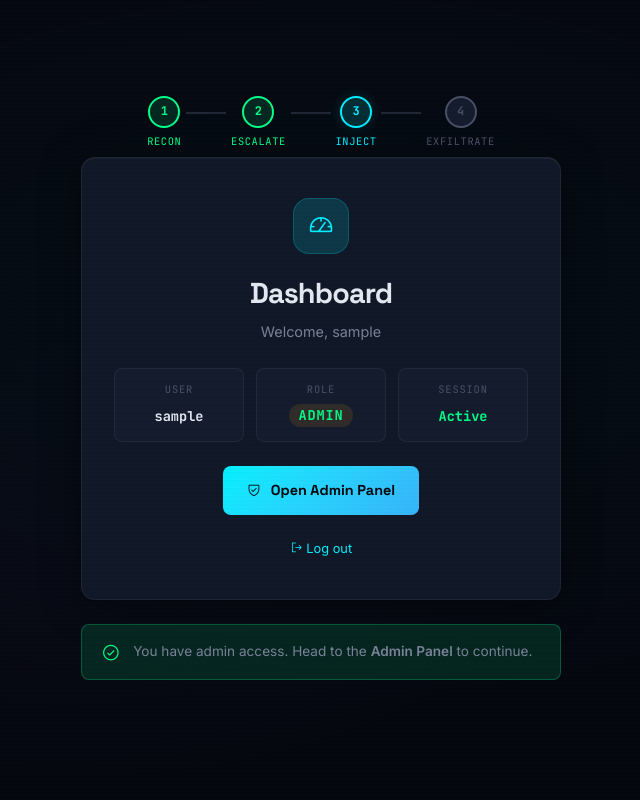
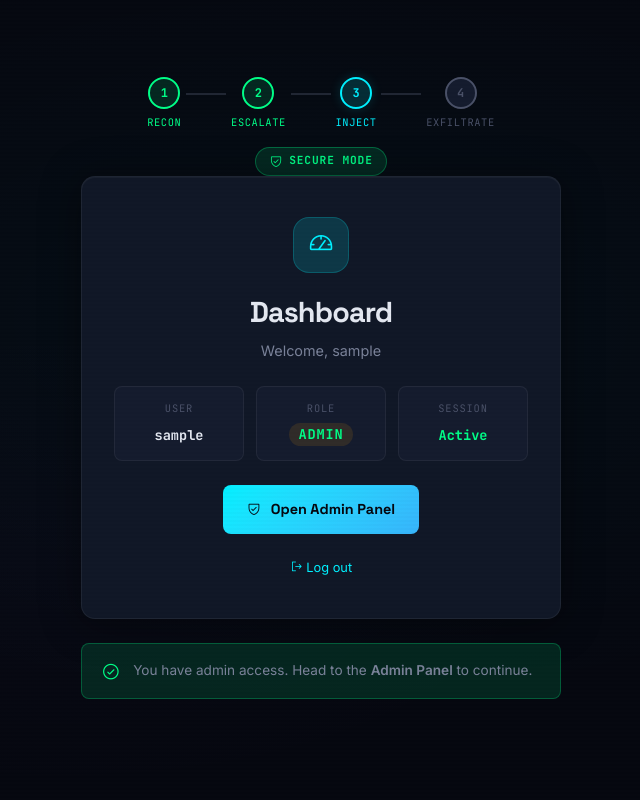
Before and after one commit to saffi907/A465-Peer-Learning-Programming_C, a Flask app: page /dashboard in a window 1280 px wide. Shown: the whole page, without its empty margins (319-959 px from the left). Run offline with Flask 3, Linux system fonts and the light colour scheme; the visitor is signed in with stand-in values (Sample User, id 1); some libraries are stand-ins or nearby versions.

Commit message:
add mode badge and secure script loading logic

```diff
--- a/templates/base.html
+++ b/templates/base.html
@@ -13,7 +13,11 @@
     <link rel="stylesheet" href="https://unpkg.com/@phosphor-icons/web@2.0.3/src/regular/style.css">
 
     <link rel="stylesheet" href="{{ url_for('static', filename='style.css') }}">
+    {% if secure_mode %}
+    <script src="{{ url_for('static', filename='app.secure.js') }}" defer></script>
+    {% else %}
     <script src="{{ url_for('static', filename='app.js') }}" defer></script>
+    {% endif %}
 </head>
 
 <body>
@@ -43,6 +47,15 @@
             </div>
         </div>
 
+        <!-- Mode Badge -->
+        <div class="mode-badge {% if secure_mode %}mode-secure{% else %}mode-vuln{% endif %}">
+            {% if secure_mode %}
+            <i class="ph ph-shield-check"></i> SECURE MODE
+            {% else %}
+            <i class="ph ph-warning"></i> VULNERABLE MODE
+            {% endif %}
+        </div>
+
         <!-- Flash Messages -->
         {% with messages = get_flashed_messages() %}
         {% if messages %}
```
